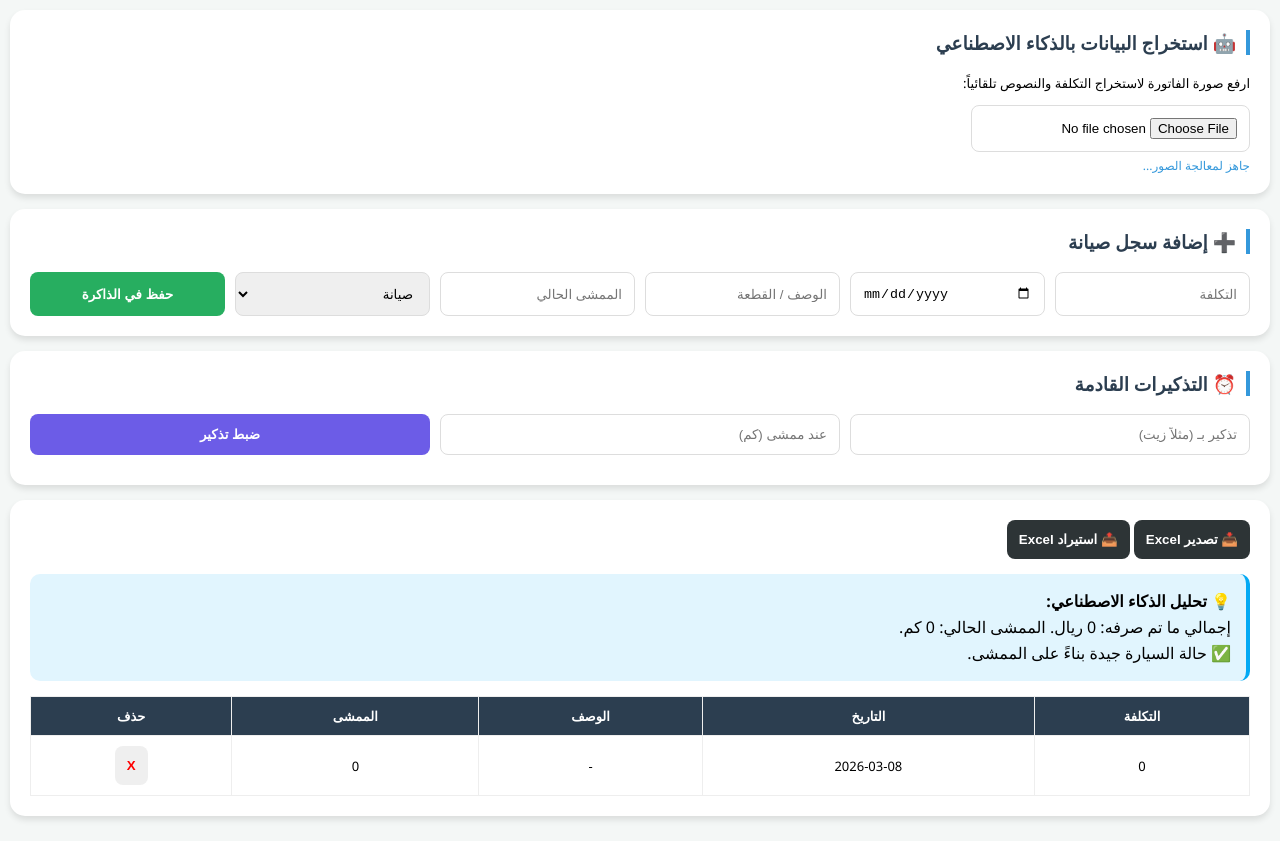
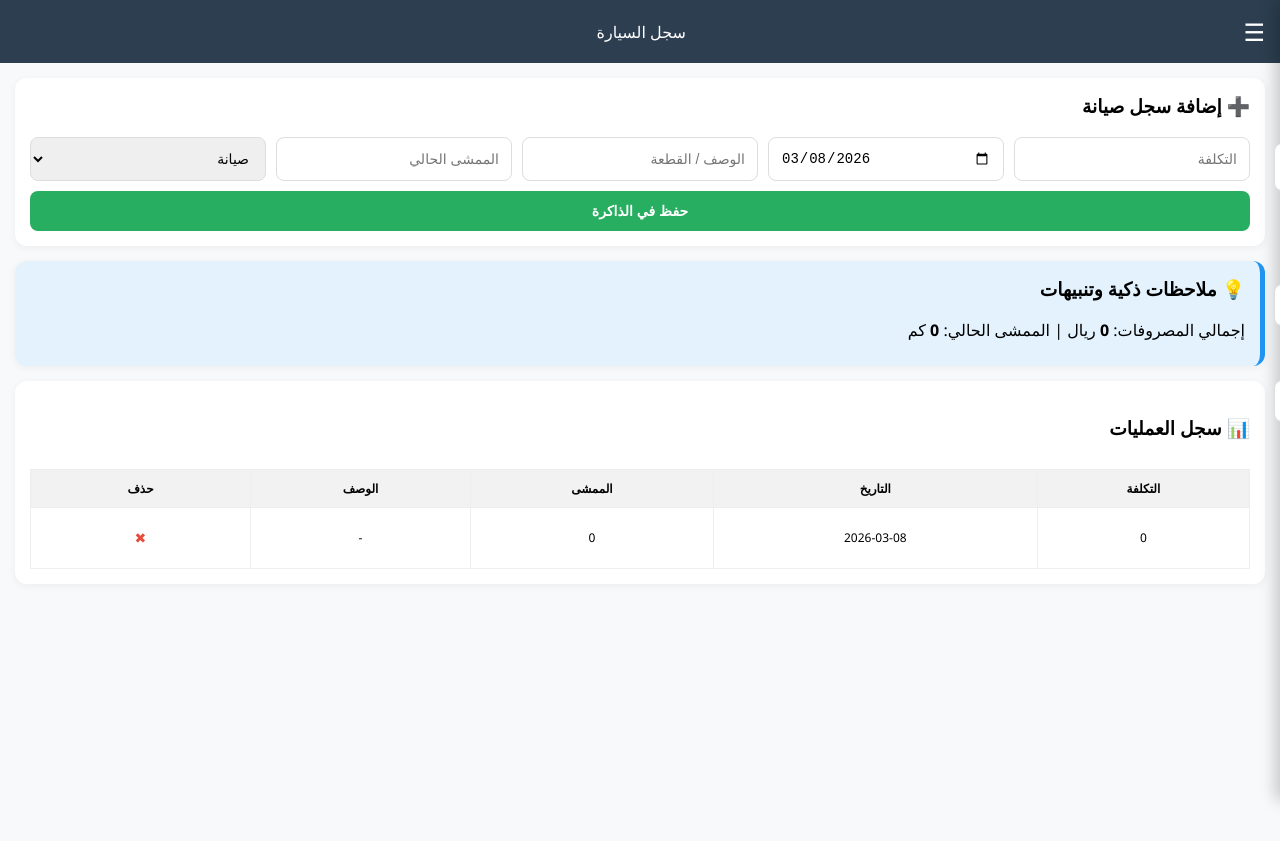
Before and after one commit to cxx7/Html2Apk, a website: page www/index.html in a window 1280 px wide. Both pictures are taken after a click on the button "حفظ في الذاكرة". After the commit the page ends 800 px from the top, so only its background shows below. Drawn offline with Linux system fonts and the light colour scheme.

Commit message:
Update index.html

```diff
--- a/www/index.html
+++ b/www/index.html
@@ -3,45 +3,72 @@
 <head>
     <meta charset="UTF-8">
     <meta name="viewport" content="width=device-width, initial-scale=1.0">
-    <title>مساعد الصيانة الذكي + OCR</title>
-
+    <title>تطبيق صيانة السيارة المطور</title>
     <script src="https://cdnjs.cloudflare.com/ajax/libs/xlsx/0.18.5/xlsx.full.min.js"></script>
     <script src="https://cdn.jsdelivr.net/npm/tesseract.js@4/dist/tesseract.min.js"></script>
+    <style>
+        :root { --p: #2c3e50; --s: #3498db; --g: #27ae60; --r: #e74c3c; --w: #f39c12; }
+        body { font-family: 'Segoe UI', sans-serif; background: #f8f9fa; margin: 0; padding: 0; overflow-x: hidden; }
 
-    <style>
-        :root { --p: #2c3e50; --s: #3498db; --g: #27ae60; --r: #e74c3c; }
-        body { font-family: 'Segoe UI', sans-serif; background: #f4f7f6; margin: 0; padding: 10px; }
-        .card { background: white; border-radius: 15px; padding: 20px; margin-bottom: 15px; box-shadow: 0 4px 6px rgba(0,0,0,0.1); }
-        h3 { color: var(--p); border-right: 4px solid var(--s); padding-right: 10px; margin-top: 0; }
+        /* القائمة الجانبية */
+        .sidebar { position: fixed; right: -280px; top: 0; width: 280px; height: 100%; background: var(--p); color: white; transition: 0.3s; z-index: 1000; padding: 20px; box-sizing: border-box; box-shadow: -5px 0 15px rgba(0,0,0,0.2); }
+        .sidebar.active { right: 0; }
+        .sidebar h3 { border-bottom: 1px solid #444; padding-bottom: 10px; font-size: 18px; }
+        .nav-btn { background: none; border: 1px solid #555; color: white; width: 100%; text-align: right; padding: 12px; margin-bottom: 10px; border-radius: 5px; cursor: pointer; }
+        .nav-btn:hover { background: #3e5871; }
 
-        .grid { display: grid; grid-template-columns: repeat(auto-fit, minmax(130px, 1fr)); gap: 10px; }
-        input, select, button { padding: 12px; border-radius: 8px; border: 1px solid #ddd; outline: none; }
+        /* الواجهة الرئيسية */
+        header { background: var(--p); color: white; padding: 15px; display: flex; justify-content: space-between; align-items: center; position: sticky; top: 0; z-index: 900; }
+        .menu-icon { font-size: 24px; cursor: pointer; }
+        .main-content { padding: 15px; }
+        .card { background: white; border-radius: 12px; padding: 15px; margin-bottom: 15px; box-shadow: 0 2px 8px rgba(0,0,0,0.05); }
 
-        button { cursor: pointer; font-weight: bold; border: none; transition: 0.3s; }
-        .btn-main { background: var(--g); color: white; width: 100%; }
-        .btn-ai { background: #6c5ce7; color: white; }
-        .btn-export { background: #2d3436; color: white; }
+        .grid { display: grid; grid-template-columns: repeat(auto-fit, minmax(120px, 1fr)); gap: 10px; }
+        input, select, button { padding: 12px; border-radius: 8px; border: 1px solid #ddd; font-size: 14px; }
+        .btn-save { background: var(--g); color: white; border: none; font-weight: bold; width: 100%; margin-top: 10px; cursor: pointer; }
 
-        #ocrStatus { font-size: 12px; color: var(--s); margin-top: 5px; }
-        .reminder-item { background: #fff3cd; padding: 10px; border-radius: 8px; margin-bottom: 5px; border-right: 4px solid #ffc107; }
-        .ai-box { background: #e1f5fe; padding: 15px; border-radius: 10px; border-right: 4px solid #03a9f4; line-height: 1.6; }
+        .ai-status { font-size: 12px; color: #7f8c8d; margin-top: 5px; }
+        .rem-list { margin-top: 10px; }
+        .rem-item { background: #fff3cd; padding: 8px; border-radius: 5px; margin-bottom: 5px; font-size: 13px; border-right: 4px solid var(--w); }
 
-        table { width: 100%; border-collapse: collapse; margin-top: 15px; }
-        th, td { padding: 10px; border: 1px solid #eee; text-align: center; font-size: 13px; }
-        th { background: var(--p); color: white; }
+        table { width: 100%; border-collapse: collapse; margin-top: 10px; background: white; }
+        th, td { padding: 10px; border: 1px solid #eee; text-align: center; font-size: 12px; }
+        th { background: #f2f2f2; }
     </style>
 </head>
 <body>
 
-    <div class="card">
-        <h3>🤖 استخراج البيانات بالذكاء الاصطناعي</h3>
-        <p style="font-size: 13px;">ارفع صورة الفاتورة لاستخراج التكلفة والنصوص تلقائياً:</p>
-        <input type="file" id="imageInput" accept="image/*" onchange="processImage()">
-        <div id="ocrStatus">جاهز لمعالجة الصور...</div>
+    <header>
+        <div class="menu-icon" onclick="toggleSidebar()">☰</div>
+        <div>سجل السيارة</div>
+        <div style="width: 24px;"></div>
+    </header>
+
+    <div class="sidebar" id="sidebar">
+        <button class="nav-btn" onclick="toggleSidebar()">✖ إغلاق القائمة</button>
+
+        <h3>🤖 استخراج البيانات من صورة</h3>
+        <input type="file" id="imageInput" accept="image/*" onchange="processImage()" style="width: 100%; background: white;">
+        <div id="ocrStatus" class="ai-status" style="color: #bdc3c7;">جاهز للمسح...</div>
+
+        <h3>⏰ ضبط تذكير جديد</h3>
+        <input type="text" id="remDesc" placeholder="اسم الخدمة (مثلاً: زيت)" style="width: 100%; margin-bottom: 5px;">
+        <select id="remType" onchange="toggleRemInput()" style="width: 100%; margin-bottom: 5px;">
+            <option value="km">تذكير بالممشى (كم)</option>
+            <option value="time">تذكير بعد مدة (أيام/شهور)</option>
+        </select>
+        <input type="number" id="remValue" placeholder="القيمة (كم أو أيام)" style="width: 100%; margin-bottom: 5px;">
+        <button onclick="addReminder()" style="background: var(--w); color: white; width: 100%; border: none; padding: 10px; border-radius: 5px;">حفظ التذكير</button>
+
+        <h3>📂 البيانات (Excel)</h3>
+        <button class="nav-btn" onclick="exportToExcel()">📥 تصدير إلى Excel</button>
+        <button class="nav-btn" onclick="document.getElementById('importFile').click()">📤 استيراد من Excel</button>
+        <input type="file" id="importFile" style="display:none" onchange="importFromExcel(event)">
     </div>
 
+    <div class="main-content">
         <div class="card">
-        <h3>➕ إضافة سجل صيانة</h3>
+            <h3 style="margin-top:0;">➕ إضافة سجل صيانة</h3>
             <div class="grid">
                 <input type="number" id="cost" placeholder="التكلفة">
                 <input type="date" id="date">
@@ -51,38 +78,26 @@
                     <option value="صيانة">صيانة</option>
                     <option value="إضافة">إضافة</option>
                 </select>
-            <button class="btn-main" onclick="addData()">حفظ في الذاكرة</button>
             </div>
+            <button class="btn-save" onclick="addData()">حفظ في الذاكرة</button>
+        </div>
+
+        <div class="card" style="background: #e3f2fd; border-right: 5px solid #2196f3;">
+            <h3 style="margin-top:0;">💡 ملاحظات ذكية وتنبيهات</h3>
+            <div id="aiAnalysis">لا توجد بيانات كافية للتحليل حالياً.</div>
+            <div id="remindersList" class="rem-list"></div>
         </div>
 
         <div class="card">
-        <h3>⏰ التذكيرات القادمة</h3>
-        <div class="grid">
-            <input type="text" id="remDesc" placeholder="تذكير بـ (مثلاً زيت)">
-            <input type="number" id="remTarget" placeholder="عند ممشى (كم)">
-            <button class="btn-ai" onclick="addReminder()">ضبط تذكير</button>
-        </div>
-        <div id="remindersList" style="margin-top:10px;"></div>
-    </div>
-
-    <div class="card">
-        <button class="btn-export" onclick="exportToExcel()">📥 تصدير Excel</button>
-        <button class="btn-export" onclick="document.getElementById('importFile').click()">📤 استيراد Excel</button>
-        <input type="file" id="importFile" style="display:none" onchange="importFromExcel(event)">
-
-        <div class="ai-box" style="margin-top:15px;">
-            <strong>💡 تحليل الذكاء الاصطناعي:</strong>
-            <div id="aiAnalysis">أدخل بياناتك للحصول على نصائح مخصصة لصيانة سيارتك.</div>
-        </div>
-
+            <h3>📊 سجل العمليات</h3>
             <div style="overflow-x:auto">
-            <table>
+                <table id="maintTable">
                     <thead>
                         <tr>
                             <th>التكلفة</th>
                             <th>التاريخ</th>
+                            <th>الممشى</th>
                             <th>الوصف</th>
-                        <th>الممشى</th>
                             <th>حذف</th>
                         </tr>
                     </thead>
@@ -90,38 +105,25 @@
                 </table>
             </div>
         </div>
+    </div>
 
 <script>
     let maintenanceData = JSON.parse(localStorage.getItem('carLog')) || [];
     let reminders = JSON.parse(localStorage.getItem('carReminders')) || [];
 
-    // --- 1. وظيفة معالجة الصور (OCR) ---
-    async function processImage() {
-        const file = document.getElementById('imageInput').files[0];
-        const status = document.getElementById('ocrStatus');
-        if (!file) return;
-
-        status.innerText = "جاري القراءة... يرجى الانتظار (قد يستغرق ثواني)";
-
-        try {
-            const { data: { text } } = await Tesseract.recognize(file, 'eng+ara');
-            status.innerText = "تمت القراءة بنجاح!";
-
-            // محاولة استخراج الأرقام (كالتكلفة) من النص
-            const numbers = text.match(/\d+(\.\d+)?/g);
-            if (numbers) {
-                // نفترض أن أكبر رقم قد يكون السعر
-                const maxNum = Math.max(...numbers.map(Number));
-                document.getElementById('cost').value = maxNum;
-            }
-            document.getElementById('desc').value = text.substring(0, 50) + "..."; // وضع جزء من النص في الوصف
-            alert("تم استخراج بعض البيانات! يرجى مراجعتها وتصحيحها قبل الحفظ.");
-        } catch (e) {
-            status.innerText = "خطأ في قراءة الصورة.";
-        }
+    function toggleSidebar() {
+        document.getElementById('sidebar').classList.toggle('active');
     }
 
-    // --- 2. وظائف البيانات والتذكيرات ---
+    // --- وظيفة تصفير البيانات ---
+    function clearInputs() {
+        document.getElementById('cost').value = '';
+        document.getElementById('desc').value = '';
+        document.getElementById('mileage').value = '';
+        document.getElementById('date').value = new Date().toISOString().split('T')[0];
+    }
+
+    // --- وظيفة الإضافة ---
     function addData() {
         const entry = {
             cost: document.getElementById('cost').value || 0,
@@ -132,15 +134,55 @@
         };
         maintenanceData.push(entry);
         saveAll();
+        clearInputs(); // تصفير الحقول بعد الحفظ
+        alert("تم الحفظ بنجاح!");
     }
 
+    // --- نظام التذكير المطور ---
     function addReminder() {
-        reminders.push({
-            desc: document.getElementById('remDesc').value,
-            target: parseInt(document.getElementById('remTarget').value),
-            done: false
-        });
+        const desc = document.getElementById('remDesc').value;
+        const type = document.getElementById('remType').value;
+        const val = parseInt(document.getElementById('remValue').value);
+
+        if(!desc || !val) return alert("يرجى ملء كافة البيانات");
+
+        let targetDate = null;
+        let targetKm = null;
+
+        if(type === 'km') {
+            const currentMileage = maintenanceData.length > 0 ? Math.max(...maintenanceData.map(d => d.mileage)) : 0;
+            targetKm = currentMileage + val;
+        } else {
+            let d = new Date();
+            d.setDate(d.getDate() + val);
+            targetDate = d.toISOString().split('T')[0];
+        }
+
+        reminders.push({ desc, type, val, targetKm, targetDate });
         saveAll();
+        document.getElementById('remDesc').value = '';
+        document.getElementById('remValue').value = '';
+        toggleSidebar();
+    }
+
+    // --- OCR استخراج البيانات من صورة ---
+    async function processImage() {
+        const file = document.getElementById('imageInput').files[0];
+        const status = document.getElementById('ocrStatus');
+        if (!file) return;
+        status.innerText = "جاري القراءة والتحليل...";
+        try {
+            const { data: { text } } = await Tesseract.recognize(file, 'eng+ara');
+            const numbers = text.match(/\d+(\.\d+)?/g);
+            if (numbers) {
+                document.getElementById('cost').value = Math.max(...numbers.map(Number));
+            }
+            document.getElementById('desc').value = text.substring(0, 30);
+            status.innerText = "تم استخراج البيانات!";
+            toggleSidebar();
+        } catch (e) {
+            status.innerText = "خطأ في المعالجة.";
+        }
     }
 
     function saveAll() {
@@ -149,70 +191,49 @@
         render();
     }
 
-    // --- 3. محرك التحليل (الذكاء الاصطناعي المبسط) ---
-    function runAIAnalysis() {
-        const analysisDiv = document.getElementById('aiAnalysis');
-        if (maintenanceData.length === 0) return;
+    function render() {
+        const tbody = document.getElementById('tableBody');
+        tbody.innerHTML = '';
+        maintenanceData.sort((a,b) => b.mileage - a.mileage).forEach((item, i) => {
+            tbody.innerHTML += `<tr><td>${item.cost}</td><td>${item.date}</td><td>${item.mileage}</td><td>${item.desc}</td><td><button onclick="deleteData(${i})" style="color:var(--r); background:none; border:none;">✖</button></td></tr>`;
+        });
 
-        const lastMileage = Math.max(...maintenanceData.map(d => d.mileage));
+        const rList = document.getElementById('remindersList');
+        const currentMileage = maintenanceData.length > 0 ? Math.max(...maintenanceData.map(d => d.mileage)) : 0;
+        const today = new Date();
+
+        rList.innerHTML = '';
+        reminders.forEach(r => {
+            let statusText = r.type === 'km' ? `عند ${r.targetKm} كم (متبقي ${r.targetKm - currentMileage})` : `موعده ${r.targetDate}`;
+            rList.innerHTML += `<div class="rem-item">🔔 ${r.desc}: ${statusText}</div>`;
+        });
+
         const totalSpent = maintenanceData.reduce((sum, item) => sum + parseFloat(item.cost), 0);
-
-        let advice = `إجمالي ما تم صرفه: ${totalSpent} ريال. الممشى الحالي: ${lastMileage} كم. <br>`;
-
-        // نصيحة ذكية بناءً على الممشى
-        if (lastMileage > 80000) {
-            advice += "⚠️ تنبيه: سيارتك تجاوزت 80 ألف كم، ننصح بفحص سير التيمن وفحص سوائل القير.";
-        } else {
-            advice += "✅ حالة السيارة جيدة بناءً على الممشى.";
+        document.getElementById('aiAnalysis').innerHTML = `إجمالي المصروفات: <b>${totalSpent}</b> ريال | الممشى الحالي: <b>${currentMileage}</b> كم`;
     }
 
-        // فحص التذكيرات
-        reminders.forEach(r => {
-            if (lastMileage >= r.target) {
-                advice += `<br>🚨 <strong>تذكير عاجل:</strong> حان موعد ${r.desc} (المستهدف: ${r.target} كم).`;
-            }
-        });
+    function deleteData(i) { maintenanceData.splice(i, 1); saveAll(); }
 
-        analysisDiv.innerHTML = advice;
-    }
-
-    // --- 4. التصدير والاستيراد ---
     function exportToExcel() {
         const ws = XLSX.utils.json_to_sheet(maintenanceData);
         const wb = XLSX.utils.book_new();
-        XLSX.utils.book_append_sheet(wb, ws, "Data");
-        XLSX.writeFile(wb, "صيانة_السيارة.xlsx");
+        XLSX.utils.book_append_sheet(wb, ws, "Maintenance");
+        XLSX.writeFile(wb, "Car_Report.xlsx");
     }
 
     function importFromExcel(event) {
         const reader = new FileReader();
         reader.onload = (e) => {
-            const workbook = XLSX.read(new Uint8Array(e.target.result), {type: 'array'});
-            maintenanceData = XLSX.utils.sheet_to_json(workbook.Sheets[workbook.SheetNames[0]]);
+            maintenanceData = XLSX.utils.sheet_to_json(XLSX.read(new Uint8Array(e.target.result), {type: 'array'}).Sheets[XLSX.utils.book_new().SheetNames[0] || "Data"]);
             saveAll();
         };
         reader.readAsArrayBuffer(event.target.files[0]);
     }
 
-    function render() {
-        const tbody = document.getElementById('tableBody');
-        tbody.innerHTML = '';
-        maintenanceData.sort((a,b) => b.mileage - a.mileage).forEach((item, i) => {
-            tbody.innerHTML += `<tr><td>${item.cost}</td><td>${item.date}</td><td>${item.desc}</td><td>${item.mileage}</td><td><button onclick="deleteData(${i})" style="color:red">X</button></td></tr>`;
-        });
-
-        const rList = document.getElementById('remindersList');
-        rList.innerHTML = '';
-        reminders.forEach(r => {
-            rList.innerHTML += `<div class="reminder-item">🔔 ${r.desc} عند ${r.target} كم</div>`;
-        });
-
-        runAIAnalysis();
-    }
-
-    function deleteData(i) { maintenanceData.splice(i, 1); saveAll(); }
-
-    window.onload = render;
+    window.onload = () => {
+        document.getElementById('date').value = new Date().toISOString().split('T')[0];
+        render();
+    };
 </script>
 </body>
 </html>
```
Lines whose indentation alone changed are shown as unchanged.
